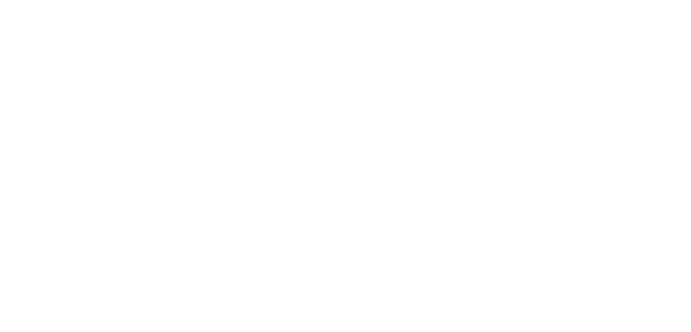
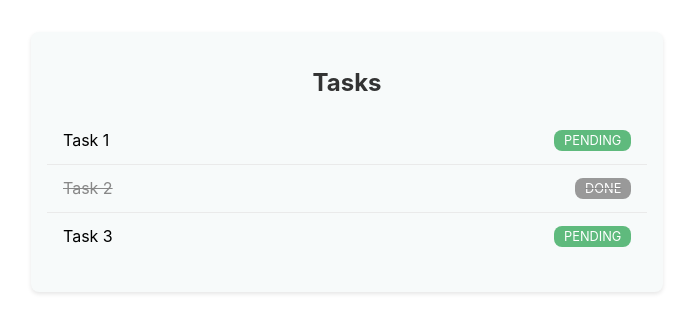
Before and after one commit to aaronfc/ten-in-twelve-2023, a React (Create React App) app in the folder 1-task-tracker/: page / in a window 1280 px wide. Shown: the top 332 px of the page, without its empty margins (293-984 px from the left). Built offline with nearby package versions, Linux system fonts and the light colour scheme.

Commit message:
Add dummy TaskList view.

```diff
--- a/1-task-tracker/src/App.js
+++ b/1-task-tracker/src/App.js
@@ -1,8 +1,11 @@
 import './App.css';
+import TaskList from "./TaskList";
 
 function App() {
   return (
-    <div className="App"></div>
+    <div className="App">
+      <TaskList />
+    </div>
   );
 }
 
--- /dev/null
+++ b/1-task-tracker/src/TaskList.css
@@ -0,0 +1,49 @@
+.task-list {
+    max-width: 600px;
+    margin: 2rem auto;
+    padding: 1rem;
+    background: #f7fafa;
+    border-radius: 8px;
+    box-shadow: 0 2px 4px rgba(0, 0, 0, 0.1);
+}
+
+.task-list h2 {
+    color: #333;
+    text-align: center;
+}
+
+.task-list ul {
+    list-style: none;
+    padding: 0;
+}
+
+.task-list li {
+    display: flex;
+    justify-content: space-between;
+    align-items: center;
+    padding: 0.8rem 1rem;
+    border-bottom: 1px solid #eaeaea;
+    transition: background-color 0.3s;
+}
+
+.task-list li:last-child {
+    border-bottom: none;
+}
+
+.task-list li.completed {
+    color: #888;
+    text-decoration: line-through;
+}
+
+.task-list .status {
+    font-size: 0.8rem;
+    color: #fff;
+    background: #5fba7d;
+    border-radius: 8px;
+    padding: 0.2rem 0.6rem;
+    text-transform: uppercase;
+}
+
+.task-list li.completed .status {
+    background: #999;
+}
--- /dev/null
+++ b/1-task-tracker/src/TaskList.js
@@ -0,0 +1,25 @@
+import React from 'react';
+import './TaskList.css'; // Make sure to import the CSS file
+
+const tasks = [
+  { id: 1, title: 'Task 1', completed: false },
+  { id: 2, title: 'Task 2', completed: true },
+  { id: 3, title: 'Task 3', completed: false },
+  // You can add more tasks here...
+];
+
+export default function TaskList() {
+  return (
+    <div className="task-list">
+      <h2>Tasks</h2>
+      <ul>
+        {tasks.map(task => (
+          <li key={task.id} className={task.completed ? 'completed' : ''}>
+            {task.title}
+            <span className="status">{task.completed ? 'Done' : 'Pending'}</span>
+          </li>
+        ))}
+      </ul>
+    </div>
+  );
+}
```
